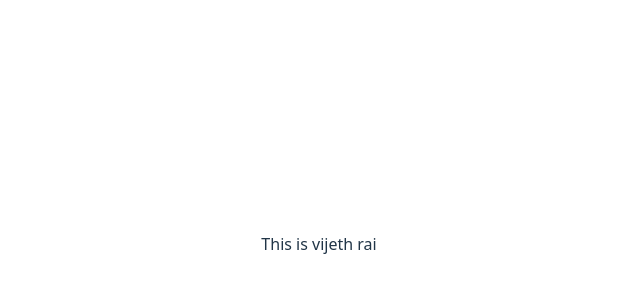
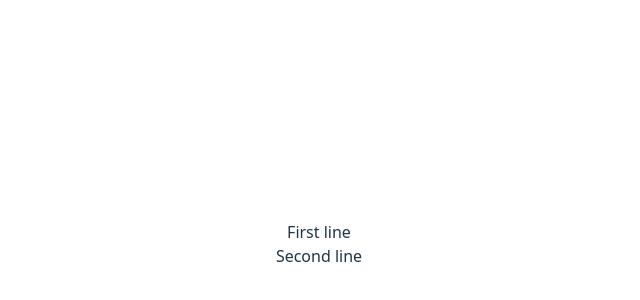
Before and after one commit to vijeth44-pro/fullstack-internship, a React (Vite) app in the folder React/project/: page / in a window 1280 px wide. Shown: the part 156-456 px from the top of the page, without its empty margins (321-961 px from the left). Built offline with nearby package versions, Linux system fonts and the light colour scheme.

Commit message:
feat: update App component to display multiple lines and add Home component

```diff
--- a/React/project/src/App.jsx
+++ b/React/project/src/App.jsx
@@ -7,7 +7,10 @@ function App() {
   const [count, setCount] = useState(0)
 
   return (
-   <div>This is vijeth rai</div>
+    <div>
+      <div>First line</div>
+      <div>Second line</div>
+    </div>
   )
 }
 
```
Also changed, not shown: React/project/src/components/Home.jsx (added, +11 -0 lines).
